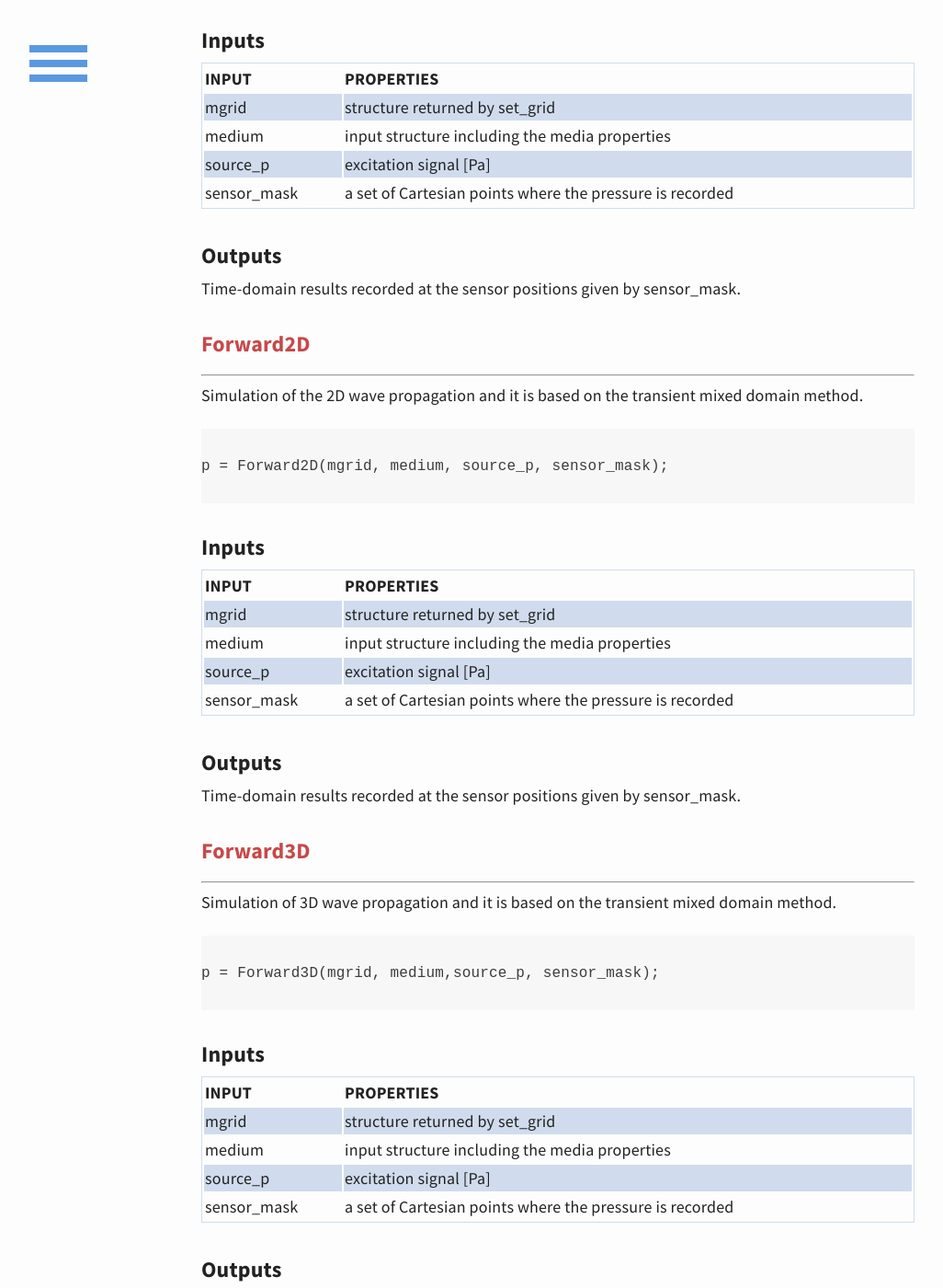
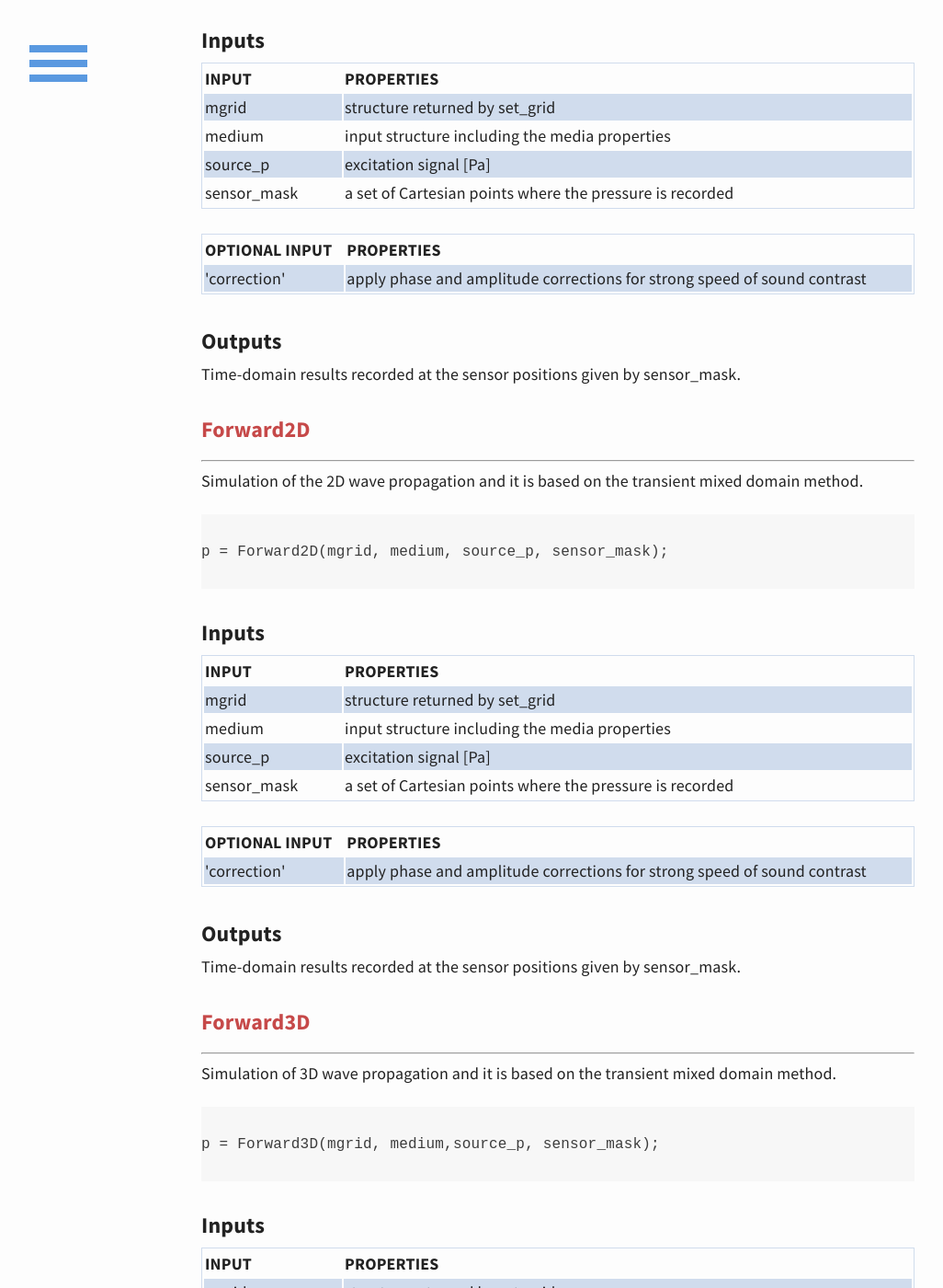
Before and after one commit to m-SOUND/mSOUND, a Jekyll site: the page built from function.html, in a window 1280 px wide and 1400 px high, scrolled down 1675 px. Shown: the whole window at 92% size, without its empty margins (33-1059 px from the left). Built offline with Jekyll 4.4.1, drawn with Linux system fonts in a browser that asks for light colours; some of the changed text lies outside the part shown.

Commit message:
Update function.html

```diff
--- a/function.html
+++ b/function.html
@@ -125,6 +125,17 @@ p = Forward1D(mgrid, medium, source_p, sensor_mask);
   </tr>
  </table>
 <br>
+<table>
+  <tr>
+    <th>OPTIONAL INPUT</th><th>PROPERTIES</th>
+  </tr>
+  <tr>
+    <td>'correction'</td><td>apply phase and amplitude corrections for strong speed of sound contrast</td>
+  </tr>
+ </table>
+
+
+<br>
 <h3>Outputs</h3>
 <p>
 Time-domain results recorded at the sensor positions given by sensor_mask.
@@ -159,6 +170,15 @@ p = Forward2D(mgrid, medium, source_p, sensor_mask);
   </tr>
  </table>
 <br>
+<table>
+  <tr>
+    <th>OPTIONAL INPUT</th><th>PROPERTIES</th>
+  </tr>
+  <tr>
+    <td>'correction'</td><td>apply phase and amplitude corrections for strong speed of sound contrast</td>
+  </tr>
+ </table>
+<br>
 <h3>Outputs</h3>
 <p>
 Time-domain results recorded at the sensor positions given by sensor_mask.
@@ -190,6 +210,15 @@ p = Forward3D(mgrid, medium,source_p, sensor_mask);
   </tr>
   <tr>
     <td>sensor_mask</td><td>a set of Cartesian points where the pressure is recorded</td>
+  </tr>
+ </table>
+<br>
+<table>
+  <tr>
+    <th>OPTIONAL INPUT</th><th>PROPERTIES</th>
+  </tr>
+  <tr>
+    <td>'correction'</td><td>apply phase and amplitude corrections for strong speed of sound contrast</td>
   </tr>
  </table>
 <br>
```
